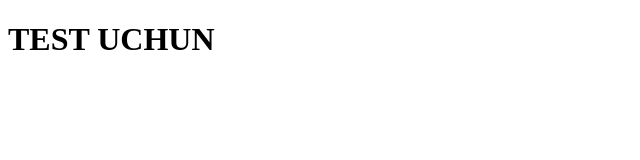
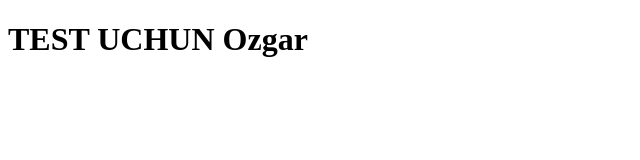
Before and after one commit to omonovdev/Test, a plain HTML site: page index.html in a window 1280 px wide. Shown: the whole page, without its empty margins (0-640 px from the left). Drawn offline with Linux system fonts and the light colour scheme.

Commit message:
axxaaxax

```diff
--- a/index.html
+++ b/index.html
@@ -6,6 +6,6 @@
     <title>Document</title>
 </head>
 <body>
-    <h1>TEST UCHUN</h1>
+    <h1>TEST UCHUN Ozgar</h1>
 </body>
 </html>
```
